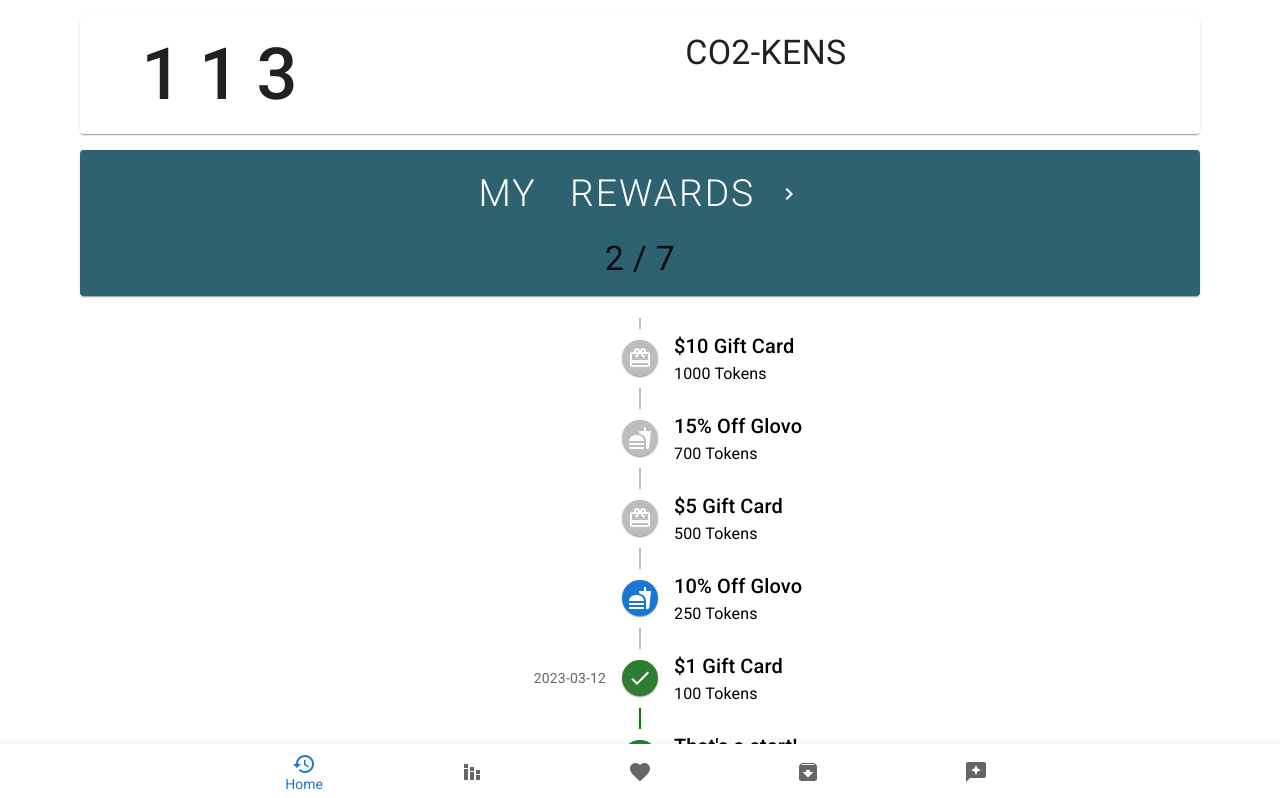
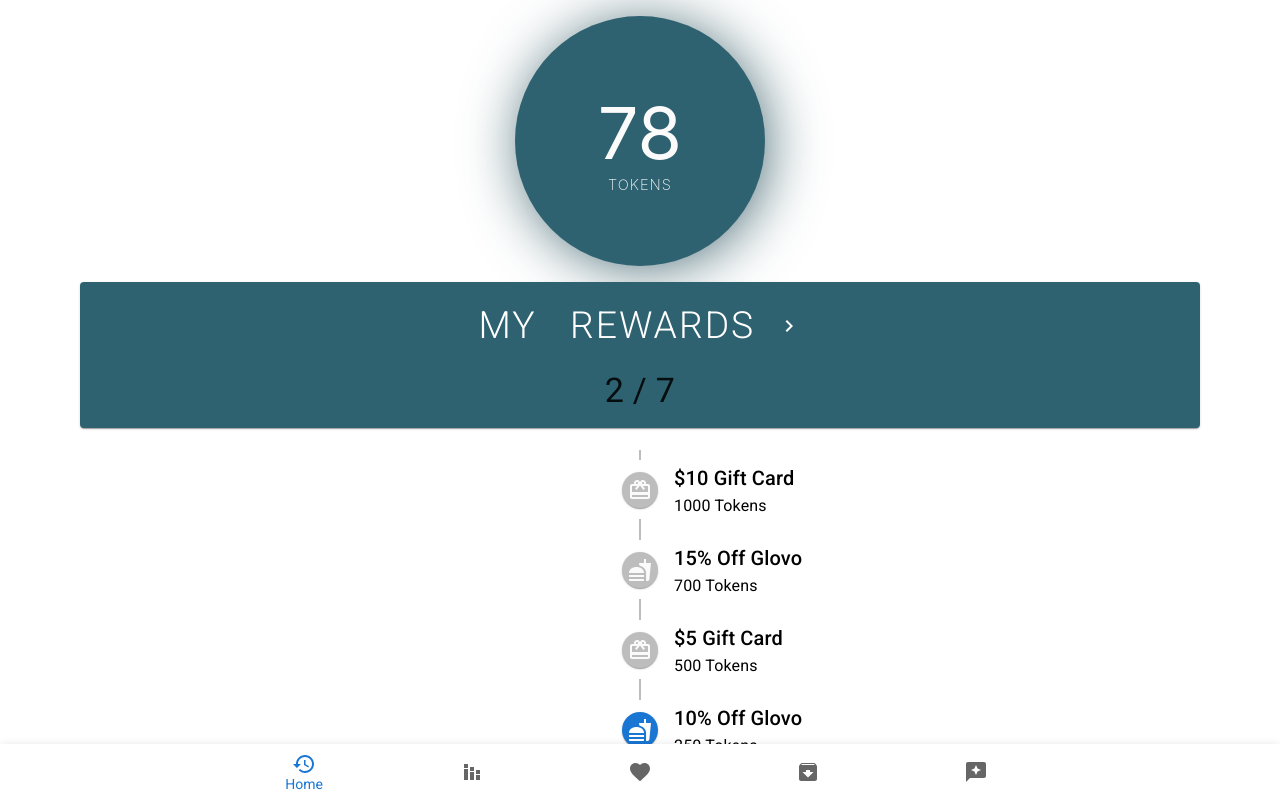
Before and after one commit to polszewsky/no-such-app, a React (Create React App) app: page /rewards in a window 1280 px wide. Shown: the top 798 px of the page. Built offline with nearby package versions, Linux system fonts and the light colour scheme.

Commit message:
Updated Rewards and Components

```diff
--- a/src/pages/Home.js
+++ b/src/pages/Home.js
@@ -18,7 +18,7 @@ export default function Home() {
       justifyContent="center"
       sx={{ paddingTop: "1rem" }}
     >
-      <PointsIndex />
+      <PointsIndex points="78" />
 
       <LastTravels />
 
--- a/src/pages/home/DidYouKnow.js
+++ b/src/pages/home/DidYouKnow.js
@@ -47,7 +47,7 @@ export default function DidYouKnow() {
                 variant="body2"
                 sx={{ textTransform: "uppercase", fontSize: "31pt" }}
               >
-                {selectedInfo.title ?? ""}
+                {selectedInfo?.title ?? ""}
               </Typography>
             </Grid>
             <Grid item xs={12} sx={{ marginTop: "1rem" }}>
@@ -59,7 +59,7 @@ export default function DidYouKnow() {
               <Button
                 variant="text"
                 onClick={() =>
-                  window.location.replace("https://www.ecosia.org")
+                  window.location.replace(`${selectedInfo?.url ?? ""}`)
                 }
               >
                 Read more
--- a/src/pages/home/PointsIndex.js
+++ b/src/pages/home/PointsIndex.js
@@ -25,7 +25,7 @@ const StyledCircle = styled("span")({
   boxShadow: "4px 4px 63px -8px rgba(37,78,90, 1)",
 });
 
-export default function PointsIndex() {
+export default function PointsIndex({ points = 0, label = "" }) {
   return (
     <Grid
       container
@@ -35,7 +35,23 @@ export default function PointsIndex() {
       alignItems="center"
     >
       <Grid item>
-        <StyledCircle>78</StyledCircle>
+        <StyledCircle>
+          {points}
+          {label !== "" && (
+            <>
+              <br />
+              <span
+                style={{
+                  fontSize: "11pt",
+                  fontWeight: 200,
+                  letterSpacing: "1px",
+                }}
+              >
+                TOKENS
+              </span>
+            </>
+          )}
+        </StyledCircle>
       </Grid>
     </Grid>
   );
--- a/src/pages/rewards/MyRewards.js
+++ b/src/pages/rewards/MyRewards.js
@@ -14,7 +14,6 @@ import { Check, AccessTime } from "@mui/icons-material";
 
 export default function MyRewards() {
   const [openClaim, setOpenClaim] = useState(false);
-
   const handleClickOpen = () => {
     setOpenClaim(true);
   };
--- a/src/pages/rewards/RewardsPage.js
+++ b/src/pages/rewards/RewardsPage.js
@@ -16,6 +16,7 @@ import {
 import { useCallback } from "react";
 import PaperCard from "../../components/PaperCard";
 import NavigateNextIcon from "@mui/icons-material/NavigateNext";
+import PointsIndex from "../home/PointsIndex";
 
 export default function RewardsPage() {
   let match = useRouteMatch();
@@ -35,7 +36,8 @@ export default function RewardsPage() {
     >
       <Grid container direction="row" alignItems="center">
         <Grid item xs={12}>
-          <Paper sx={{ padding: "1rem" }}>
+          <PointsIndex points="78" label="tokens" />
+          {/* <Paper sx={{ padding: "1rem" }}>
             <Grid container item direction="row" justifyContent="space-around">
               <Grid item xs={5}>
                 <Typography
@@ -50,7 +52,7 @@ export default function RewardsPage() {
                 <Typography variant="h4"> CO2-KENS</Typography>
               </Grid>
             </Grid>
-          </Paper>
+          </Paper> */}
         </Grid>
       </Grid>
 
@@ -76,6 +78,7 @@ export default function RewardsPage() {
 
       <Grid container direction="row">
         <Timeline position="right">
+          {/** item */}
           <TimelineItem>
             <TimelineSeparator>
               <TimelineConnector />
@@ -91,6 +94,8 @@ export default function RewardsPage() {
               <Typography>1000 Tokens</Typography>
             </TimelineContent>
           </TimelineItem>
+
+          {/** item */}
           <TimelineItem>
             <TimelineSeparator>
               <TimelineConnector />
@@ -106,6 +111,8 @@ export default function RewardsPage() {
               <Typography>700 Tokens</Typography>
             </TimelineContent>
           </TimelineItem>
+
+          {/** item */}
           <TimelineItem>
             <TimelineSeparator>
               <TimelineConnector />
@@ -121,6 +128,8 @@ export default function RewardsPage() {
               <Typography>500 Tokens</Typography>
             </TimelineContent>
           </TimelineItem>
+
+          {/** item */}
           <TimelineItem>
             <TimelineSeparator>
               <TimelineConnector />
@@ -136,6 +145,8 @@ export default function RewardsPage() {
               <Typography>250 Tokens</Typography>
             </TimelineContent>
           </TimelineItem>
+
+          {/** item */}
           <TimelineItem>
             <TimelineOppositeContent
               sx={{ m: "auto 0" }}
@@ -159,6 +170,8 @@ export default function RewardsPage() {
               <Typography>100 Tokens</Typography>
             </TimelineContent>
           </TimelineItem>
+
+          {/** item */}
           <TimelineItem>
             <TimelineOppositeContent
               sx={{ m: "auto 0" }}
@@ -182,6 +195,8 @@ export default function RewardsPage() {
               <Typography>10 Tokens</Typography>
             </TimelineContent>
           </TimelineItem>
+
+          {/** // end */}
         </Timeline>
       </Grid>
       <Grid
--- a/src/reducers/homeInformationsSlice.js
+++ b/src/reducers/homeInformationsSlice.js
@@ -6,16 +6,19 @@ const initialState = {
       title: "Lorem ipsum dolor sit amet 1",
       description:
         "consectetur adipiscing elit, sed do eiusmod tempor incididunt ut labore et dolore magna aliqua. Ut enim ad minim veniam, quis nostrud exercitation ullamco laboris nisi ut aliquip ex ea commodo consequat. Duis aute irure dolor in reprehenderit in voluptate velit esse cillum dolore eu fugiat nulla pariatur.",
+      url: "https://google.pl",
     },
     {
       title: "Lorem ipsum dolor sit amet 2",
       description:
         "consectetur adipiscing elit, sed do eiusmod tempor incididunt ut labore et dolore magna aliqua. Ut enim ad minim veniam, quis nostrud exercitation ullamco laboris nisi ut aliquip ex ea commodo consequat. Duis aute irure dolor in reprehenderit in voluptate velit esse cillum dolore eu fugiat nulla pariatur.",
+      url: "https://onet.pl",
     },
     {
       title: "Lorem ipsum dolor sit amet 3",
       description:
         "consectetur adipiscing elit, sed do eiusmod tempor incididunt ut labore et dolore magna aliqua. Ut enim ad minim veniam, quis nostrud exercitation ullamco laboris nisi ut aliquip ex ea commodo consequat. Duis aute irure dolor in reprehenderit in voluptate velit esse cillum dolore eu fugiat nulla pariatur.",
+      url: "https://ecosia.org",
     },
   ],
 };
```
Also changed, not shown: 1 other file (tests, documents, lock files or other folders).
